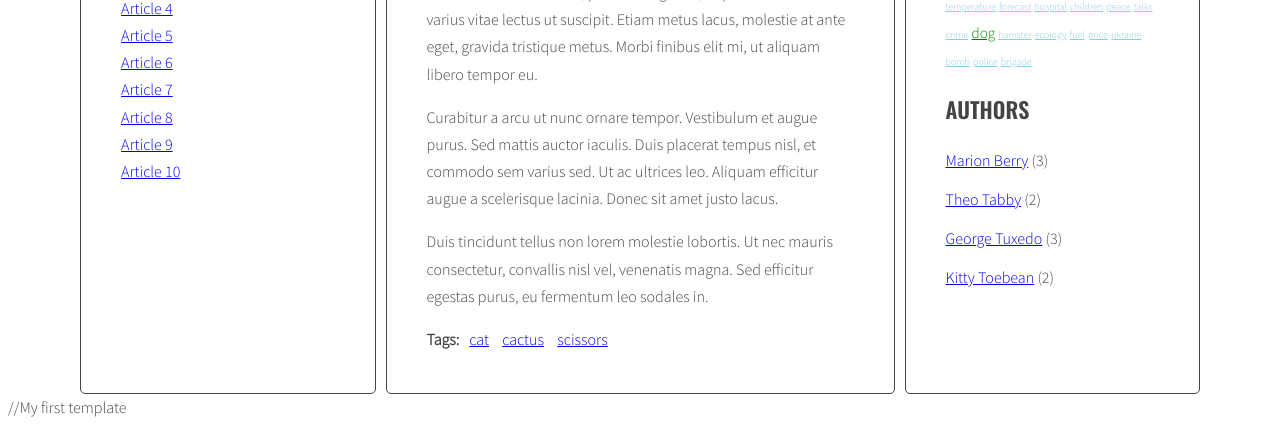
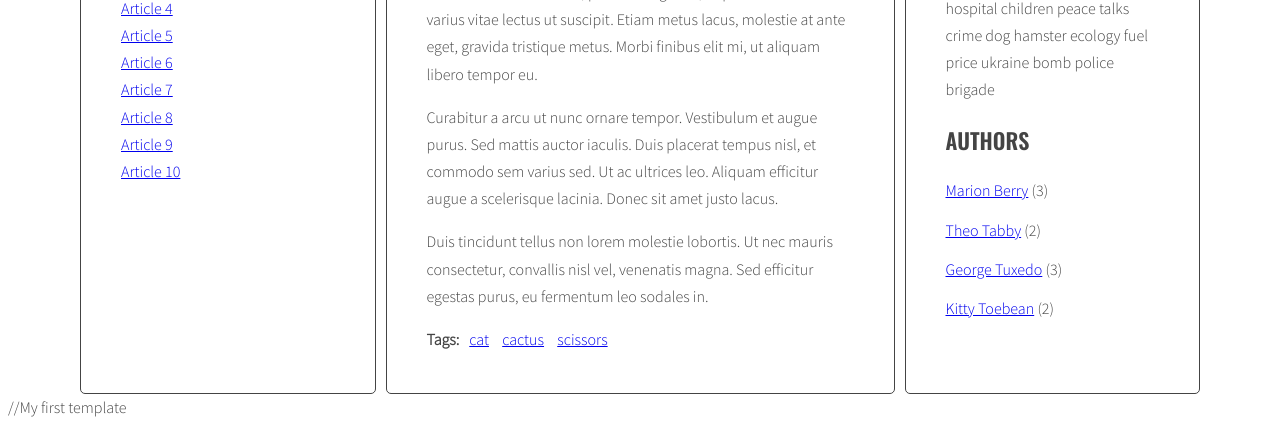
Before and after one commit to FS-001/javascript-blog, a website: page index.html in a window 1280 px wide. Shown: the part 445-874 px from the top of the page. Drawn offline with nearby package versions, Linux system fonts and the light colour scheme.

Commit message:
Add template for tags links in the right-hand panel (in progress)

```diff
--- a/index.html
+++ b/index.html
@@ -291,6 +291,14 @@
       by <a href="#author-{{ authorT }}">{{ authorT }}</a>
     </script>
 
+
+    <script id="template-tag-cloud-link" type="text/x-handlebars-template">
+      {{#each tags}}
+      <li>{{ tag }}</li>
+      {{/each}}
+    </script>
+
+
     <script src="https://cdnjs.cloudflare.com/ajax/libs/handlebars.js/4.1.0/handlebars.min.js"></script>
     <script src="js/script.js"></script>
 
--- a/js/script.js
+++ b/js/script.js
@@ -3,7 +3,9 @@ const templates = {
 
   tagLink: Handlebars.compile(document.querySelector('#template-tag-link').innerHTML),
 
-  authorLink: Handlebars.compile(document.querySelector('#template-author-link').innerHTML)
+  authorLink: Handlebars.compile(document.querySelector('#template-author-link').innerHTML),
+
+  tagCloudLink: Handlebars.compile(document.querySelector('#template-tag-cloud-link').innerHTML)
 
 }
 
@@ -193,17 +195,27 @@ const templates = {
     const tagsParams = calculateTagsParams(allTags);
 
     // [NEW] create variable for all links HTML code
-    let allTagsHTML = '';
+    //let allTagsHTML = '';
+    const allTagsData = {tags: []};
 
     // [NEW] START LOOP: for each tag in allTags:
     for(let tag in allTags){
       // [NEW] generate code of a link and add it to allTagsHTML
-      allTagsHTML += '<li><a ' + 'class="' + optCloudClassPrefix + calculateTagClass(allTags[tag], tagsParams) + '" ' + 'href="#tag-' + tag + '">' + tag + '</a></li>' + ' ';
+      //allTagsHTML += '<li><a ' + 'class="' + optCloudClassPrefix + calculateTagClass(allTags[tag], tagsParams) + '" ' + 'href="#tag-' + tag + '">' + tag + '</a></li>' + ' ';
+      // handlebars replacement below
+      allTagsData.tags.push({
+        tag: tag,
+        count: allTags[tag],
+        className: calculateTagClass(allTags[tag], tagsParams)
+      });
     }
     // [NEW] END LOOP: for each tag in allTags:
 
     // [NEW] add HTML from allTagsHTML to tagList
-    tagList.innerHTML = allTagsHTML;
+    //tagList.innerHTML = allTagsHTML;
+    // handlebars replacement below
+    tagList.innerHTML = templates.tagCloudLink(allTagsData);
+    // searching for  className count tag-size
   };
 
   generateTags();
```
